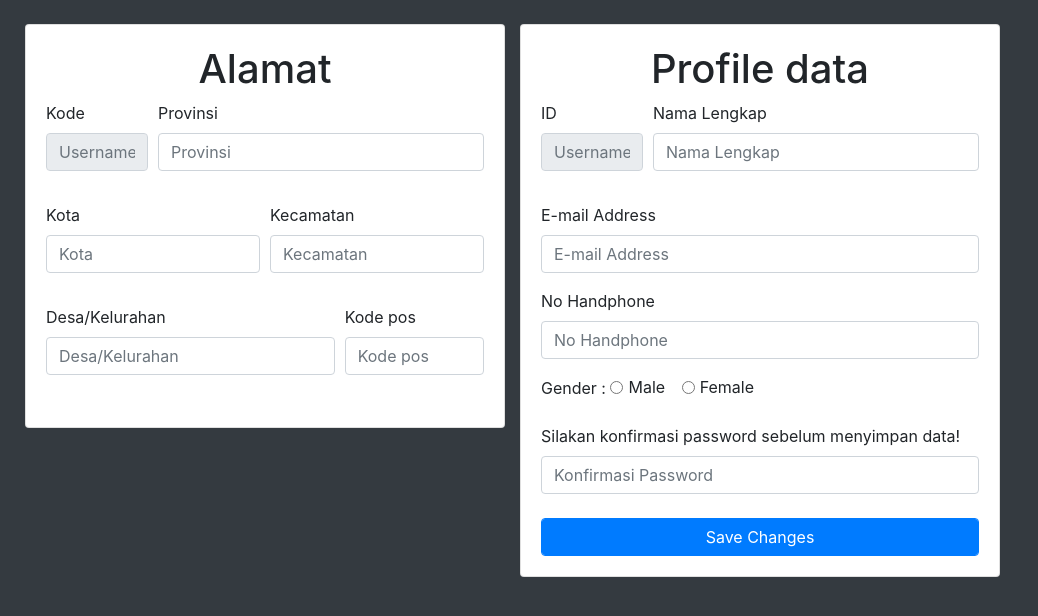
After one commit to raflidev/glodokberkah-CI, a CodeIgniter app: page /glodokberkah-CI/index.php/profile/data in a window 1280 px wide. The commit adds this page. Shown: the top 616 px of the page, without its empty margins (0-1038 px from the left). Run offline with CodeIgniter, Linux system fonts and the light colour scheme.

Commit message:
data profiles but no query

```diff
--- a/application/controllers/profile.php
+++ b/application/controllers/profile.php
@@ -7,10 +7,17 @@ class profile extends CI_Controller {
         parent::__construct();
         $this->load->database();
         $this->load->model('Model_produk');
+        $info = $this->load->model('Model_profile');
     }
 
     public function index()
     {
+        $heading = "Profiles";
+        $this->load->view('profile/index',compact('heading'));
+    }
 
+    public function data()
+    {
+        $this->load->view('profile/data');
     }
 }
--- a/application/models/Model_produk.php
+++ b/application/models/Model_produk.php
@@ -6,7 +6,25 @@ class Model_produk extends CI_Model{
         $this->load->database();
     }
 
+    function menu()
+    {
+       $menu = array(
+            'Etalase' => 'grid',
+            'Sedang Populer' => 'trending-up',
+            'Diskon' => 'dollar-sign'
+    );
+    return $menu;
+    }
 
+    function kategori()
+    {
+        $kategori = array(
+            'Pakaian' => 'package',
+            'Elektronik' => 'monitor',
+            'Gadget' => 'smartphone'
+    );
+    return $kategori;
+    }
     function idUser()
     {
         $this->db->select('right(user.id_user,2) as id_user', FALSE);
@@ -52,12 +70,18 @@ class Model_produk extends CI_Model{
             if(password_verify($password,$row['password']))
             {
                 $sess_array = array(
+                    'ID' => $row['id_user'],
                     'USER' => $row['username'],
                     'LEVEL' => $row['status_user'],
                     'login_status' => 'true',
                 );
                 $this->session->set_userdata($sess_array);
-                redirect('dashboard','refresh');
+                if($this->session->userdata('status_user') == '1')
+                    {
+                        redirect('dashboard','refresh');
+                    }else{
+                        redirect('profile','refresh');
+                    }
         }else{
             redirect('login?m=false','refresh');
         }
--- /dev/null
+++ b/application/models/Model_profile.php
@@ -0,0 +1,23 @@
+<?php
+class Model_profile extends CI_Model{
+    function __construct()
+    {
+        parent::__construct();
+        $this->load->database();
+    }
+
+    function checkInfo()
+    {
+        $this->db->select('*');
+        $this->db->from('infouser');
+        $this->db->where('id_user',$this->session->userdata('ID'));
+
+        $query = $this->db->get();
+        if($query->num_rows() > 0)
+        {
+            return $query->result_array();
+        }else{
+            echo "Sebelum berbelanja, sebaiknya anda mengisi alamat anda";
+        }
+    }
+}
--- a/application/views/produk/index.php
+++ b/application/views/produk/index.php
@@ -29,7 +29,7 @@
                 <h5 class="card-title"><?= $row['nama_barang'] ?></h5>
                 <button type="button" class="float-right btn btn-secondary btn-sm mb-1 p-1" disabled><?= $row['kategori'] ?></button>
                 <p class='text-danger'>IDR <?= number_format($row['harga_jual']) ?></p>
-                <a href="#" class="btn btn-block  btn-secondary">Buy Now!
+                <a href="" class="btn btn-block  btn-primary">Buy Now!
                   <span data-feather="shopping-cart"></span></a>
                 </div>
               </div>
--- /dev/null
+++ b/application/views/profile/data.php
@@ -0,0 +1,104 @@
+<!DOCTYPE html>
+<html lang="en">
+<head>
+    <meta charset="UTF-8">
+    <meta name="viewport" content="width=device-width, initial-scale=1.0">
+    <meta http-equiv="X-UA-Compatible" content="ie=edge">
+    <link rel="stylesheet" href="<?= base_url()?>assets/css/bootstrap.min.css">
+    <title>Document</title>
+</head>
+<body class='bg-dark'>
+<main role="main" class="px-4 mt-4 ">
+    <div class="row">
+        <div class="col-ml-6 ml-md-3">
+        <div class="card" style="width: 30rem;">
+        <div class="card-body ">
+                <h1 class='text-center'>Alamat</h1>
+<form action='<?= site_url('profile/checkdata') ?>' method='post'>
+            <div class="form-row">
+                <div class="form-group col-md-3">
+                <label >Kode</label>
+                <input type="text" name='id' value="<?= $this->session->userdata('ID'); ?>" class="form-control mb-3" placeholder="Username" required readonly>
+                </div>
+
+                <div class="form-group col-md-9">
+                <label>Provinsi</label>
+                <input type="text" name='provinsi' class="form-control mb-3" placeholder="Provinsi" required>
+                </div>
+            </div>
+            <div class="form-row">
+                <div class="form-group col-6">
+                <label>Kota</label>
+                <input type="text" name='kota' class="form-control mb-3" placeholder="Kota" required>
+                </div>
+
+                <div class="form-group col-6">
+                <label>Kecamatan</label>
+                <input type="text" name='kecamatan' class="form-control mb-3" placeholder="Kecamatan" required>
+                </div>
+            </div>
+            <div class="form-row">
+                <div class="form-group col-8">
+                <label>Desa/Kelurahan</label>
+                <input type="text" name='deskel' class="form-control mb-3" placeholder="Desa/Kelurahan" required>
+                </div>
+
+                <div class="form-group col-4">
+                <label>Kode pos</label>
+                <input type="number" name='pos' class="form-control mb-3" placeholder="Kode pos" required>
+                </div>
+            </div>
+
+        </form>
+</div></div>
+        </div>
+        <div class="col-6">
+        <div class="card" style="width: 30rem;">
+
+                <div class="card-body">
+                        <h1 class='text-center'>Profile data</h1>
+<form action='<?= site_url('profile/checkdata') ?>' method='post'>
+                    <div class="form-row">
+                        <div class="form-group col-md-3">
+                        <label >ID</label>
+                        <input type="text" name='id' value="<?= $this->session->userdata('ID'); ?>" class="form-control mb-3" placeholder="Username" required readonly disabled>
+                        </div>
+
+                        <div class="form-group col-md-9">
+                        <label>Nama Lengkap</label>
+                        <input type="Nama" name='Nama' class="form-control mb-3" placeholder="Nama Lengkap" required>
+                        </div>
+                    </div>
+                        <div class="form-group">
+                        <label>E-mail Address</label>
+                        <input type="email" name='email' class="form-control mb-3" placeholder="E-mail Address" required>
+                        </div>
+
+                        <div class="form-group">
+                        <label>No Handphone</label>
+                        <input type="number" name='hp' class="form-control mb-3" placeholder="No Handphone" required>
+                        </div>
+
+                    <div class="form-group">
+                        <label >Gender :</label>
+                        <div class="form-check form-check-inline">
+                        <input class="form-check-input" type="radio" name="gender" value="Laki-Laki" required>
+                        <label class="form-check-label">Male</label>
+                        </div>
+                        <div class="form-check form-check-inline">
+                        <input class="form-check-input" type="radio" name="gender" value="Perempuan">
+                        <label class="form-check-label" >Female</label>
+                        </div>
+                    </div>
+                    <div class="form-group">
+                        <label>Silakan konfirmasi password sebelum menyimpan data!</label>
+                        <input type="password" name='password' class="form-control mb-3" placeholder="Konfirmasi Password" required>
+                        </div>
+                    <input type="submit" class='btn btn-primary form-control mt-2' name='submit' value="Save Changes">
+                </form>
+</div></div>
+</div>
+        </div>
+</main>
+</body>
+</html>
--- a/application/views/templates/head.php
+++ b/application/views/templates/head.php
@@ -7,7 +7,7 @@
     <link rel="stylesheet" href="assets/css/bootstrap.min.css">
     <script src="https://unpkg.com/feather-icons"></script>
     <link rel="stylesheet" href="assets/css/sidebar.css">
-    <title>Mamang Store</title>
+    <title>GlodokBerkah</title>
     <style>
       .bd-placeholder-img {
         font-size: 1.125rem;
--- a/application/views/templates/topbar.php
+++ b/application/views/templates/topbar.php
@@ -1,6 +1,6 @@
 
 <nav class="navbar navbar-dark fixed-top bg-dark flex-md-nowrap p-0 shadow">
-  <a class="navbar-brand col-sm-3 col-md-2 mr-0" href="#">Mamang Store</a>
+  <a class="navbar-brand col-sm-3 col-md-2 mr-0" href="#">Glodokberkah</a>
   <input class="ml-2 p-3 form-control form-control-dark" type="text" placeholder="Search" aria-label="Search">
 
   <!-- <ul class="navbar-nav px-3">
```
Also changed, not shown: application/controllers/produk.php (+5 -14 lines), application/views/profile/index.php (added, +14 -0 lines), application/views/templates/sidebar.php (+10 -6 lines).
